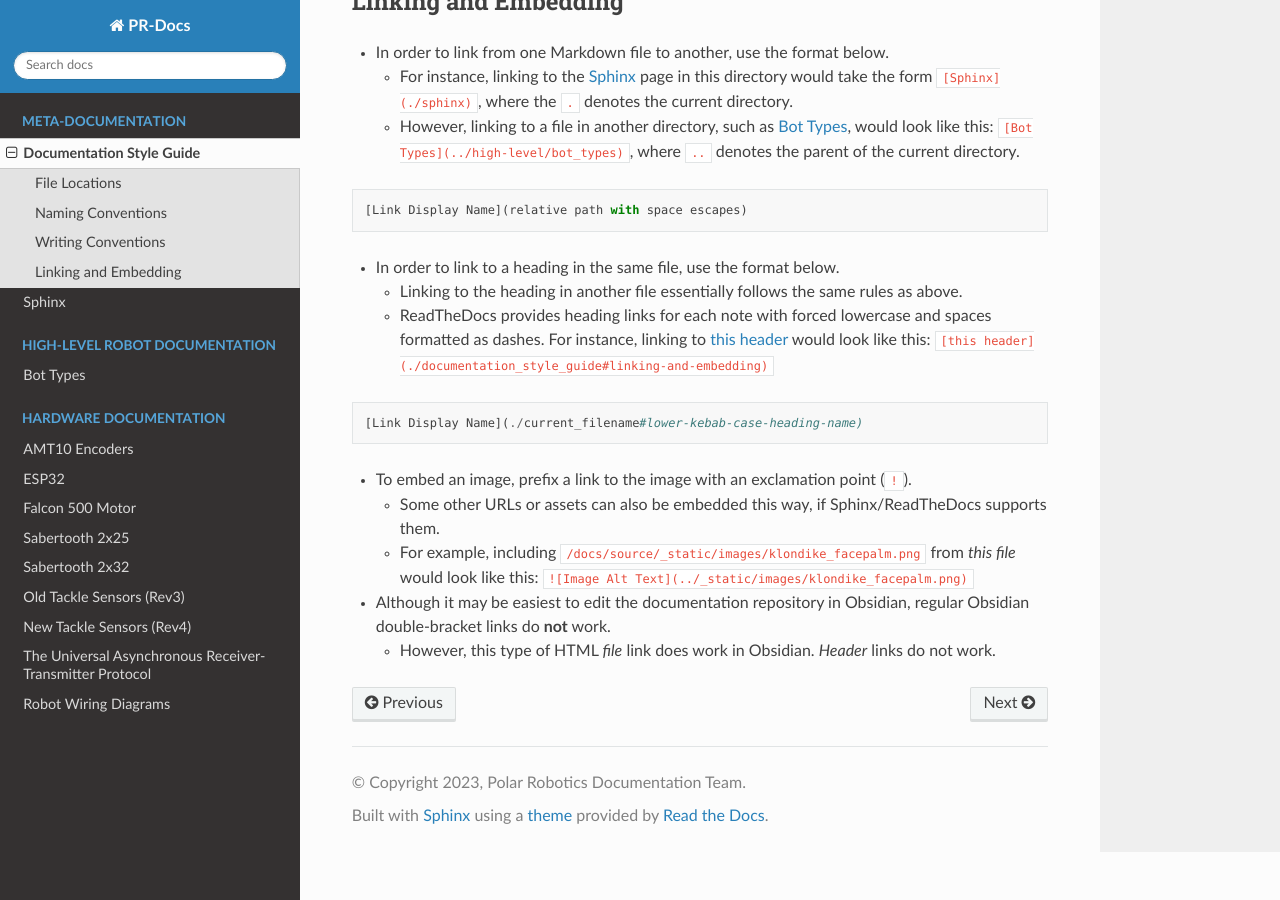
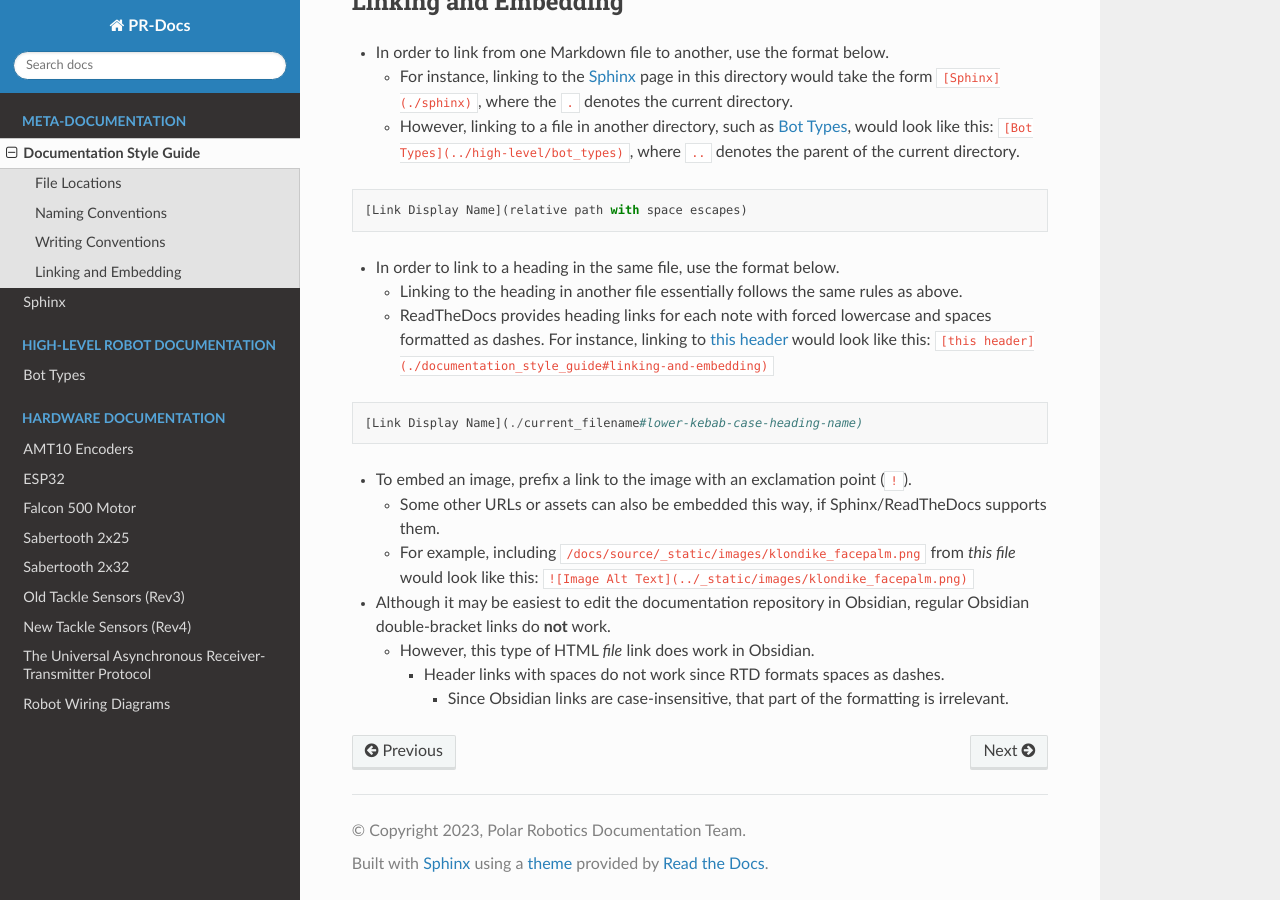
Before and after one commit to PolarRobotics/PR-Docs, a Sphinx documentation site: the page built from docs/source/metadocs/documentation_style_guide.md, in a window 1280 px wide and 900 px high, scrolled down 1343 px. Built offline with Sphinx 7.4.7 and the Read the Docs theme 2.0.0, drawn with Linux system fonts in a browser that asks for light colours; pages that are not in the unit, such as notebooks, are missing from menus.

Commit message:
fix links

```diff
--- a/docs/source/metadocs/documentation_style_guide.md
+++ b/docs/source/metadocs/documentation_style_guide.md
@@ -45,4 +45,6 @@
 	- Some other URLs or assets can also be embedded this way, if Sphinx/ReadTheDocs supports them.
 	- For example, including `/docs/source/_static/images/klondike_facepalm.png` from *this file* would look like this: `![Image Alt Text](../_static/images/klondike_facepalm.png)`
 - Although it may be easiest to edit the documentation repository in Obsidian, regular Obsidian double-bracket links do **not** work.
-	- However, this type of HTML *file* link does work in Obsidian. *Header* links do not work.
+	- However, this type of HTML *file* link does work in Obsidian.
+		- Header links with spaces do not work since RTD formats spaces as dashes.
+			- Since Obsidian links are case-insensitive, that part of the formatting is irrelevant.
```
Also changed, not shown: docs/source/high-level/bot_types.md (+3 -3 lines).
